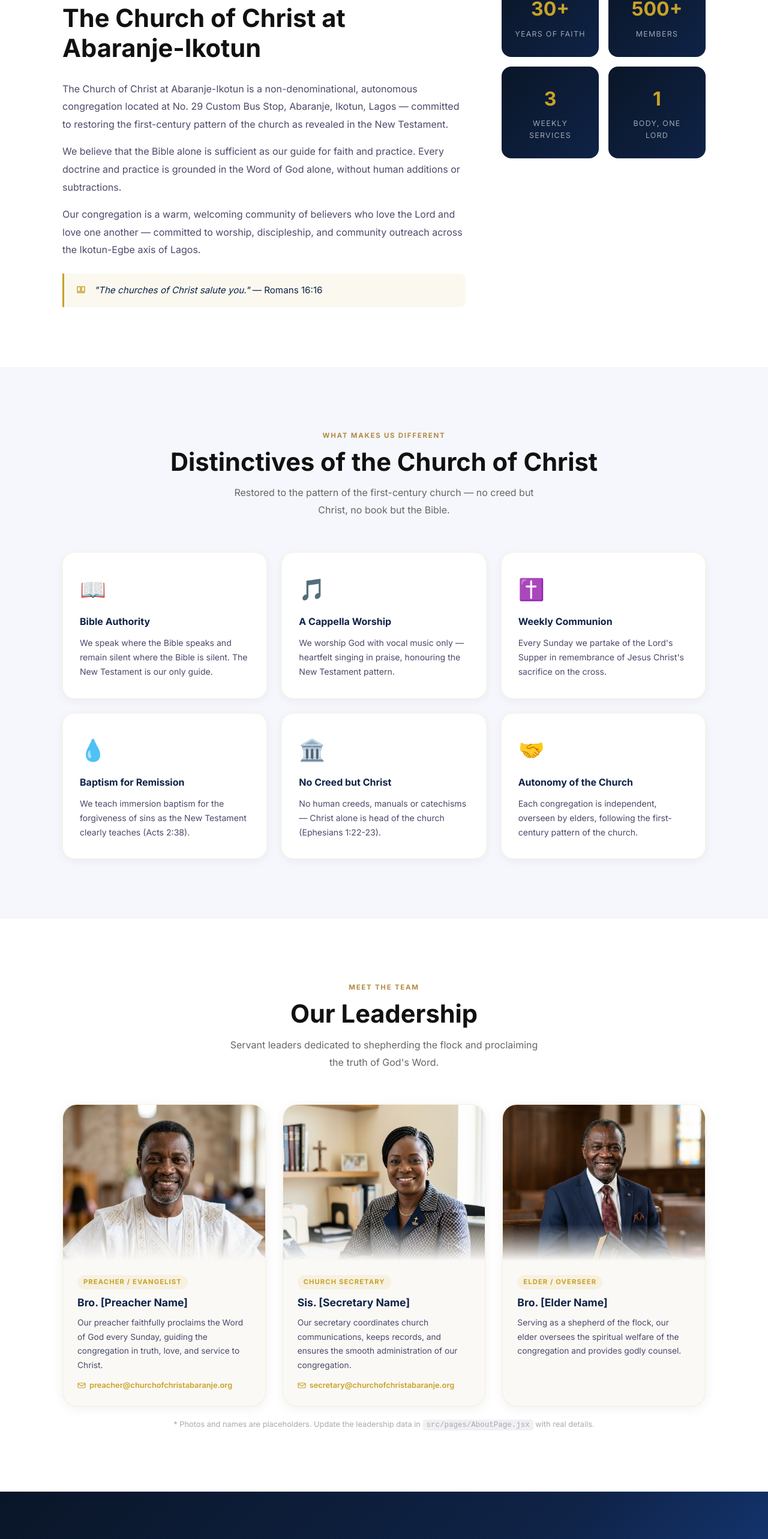
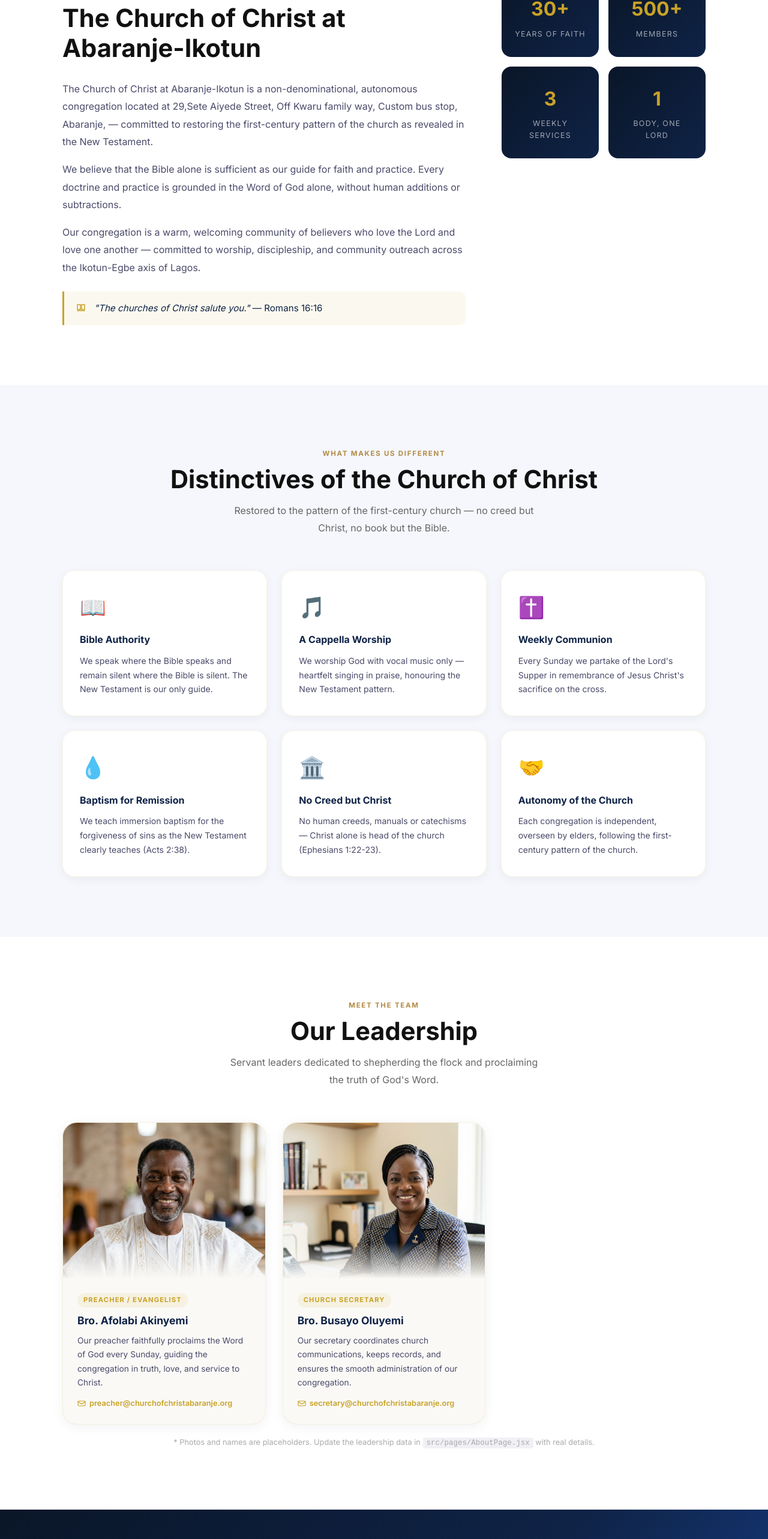
Before and after one commit to Sammione/cocabaranje, a React (Vite) app: page /about in a window 1280 px wide. Shown: the part 767-3333 px from the top of the page at 60% size. Built offline with nearby package versions, Linux system fonts and the light colour scheme.

Commit message:
Update address and leadership info

```diff
--- a/src/components/About.jsx
+++ b/src/components/About.jsx
@@ -62,7 +62,7 @@ export default function About() {
             speaks and remaining silent where the Bible is silent.
           </p>
           <p className={styles.desc}>
-            Located at No. 29 Custom Bus Stop, Abaranje, Ikotun, Lagos — we are
+            Located at 29,Sete Aiyede Street, Off Kwaru family way, Custom bus stop, Abaranje, — we are
             a welcoming community of believers committed to love, truth, and service.
           </p>
 
@@ -75,7 +75,7 @@ export default function About() {
             </div>
             <div>
               <p className={styles.locationTitle}>Our Location</p>
-              <p className={styles.locationAddr}>No. 29 Custom Bus Stop, Abaranje, Ikotun, Lagos</p>
+              <p className={styles.locationAddr}>29,Sete Aiyede Street, Off Kwaru family way, Custom bus stop, Abaranje,</p>
             </div>
           </div>
         </div>
--- a/src/pages/AboutPage.jsx
+++ b/src/pages/AboutPage.jsx
@@ -7,7 +7,7 @@ import styles from './AboutPage.module.css'
 const leadership = [
   {
     id: 'leader-preacher',
-    name: 'Bro. [Preacher Name]',
+    name: 'Bro. Afolabi Akinyemi',
     role: 'Preacher / Evangelist',
     photo: '/images/team/preacher.png',
     bio: 'Our preacher faithfully proclaims the Word of God every Sunday, guiding the congregation in truth, love, and service to Christ.',
@@ -15,19 +15,11 @@ const leadership = [
   },
   {
     id: 'leader-secretary',
-    name: 'Sis. [Secretary Name]',
+    name: 'Bro. Busayo Oluyemi',
     role: 'Church Secretary',
     photo: '/images/team/secretary.png',
     bio: 'Our secretary coordinates church communications, keeps records, and ensures the smooth administration of our congregation.',
     email: 'secretary@churchofchristabaranje.org',
-  },
-  {
-    id: 'leader-elder',
-    name: 'Bro. [Elder Name]',
-    role: 'Elder / Overseer',
-    photo: '/images/team/elder.png',
-    bio: 'Serving as a shepherd of the flock, our elder oversees the spiritual welfare of the congregation and provides godly counsel.',
-    email: '',
   },
 ]
 
@@ -83,7 +75,7 @@ export default function AboutPage() {
               <h2 className={styles.sectionTitle}>The Church of Christ at Abaranje-Ikotun</h2>
               <p>
                 The Church of Christ at Abaranje-Ikotun is a non-denominational, autonomous congregation
-                located at No. 29 Custom Bus Stop, Abaranje, Ikotun, Lagos — committed to restoring
+                located at 29,Sete Aiyede Street, Off Kwaru family way, Custom bus stop, Abaranje, — committed to restoring
                 the first-century pattern of the church as revealed in the New Testament.
               </p>
               <p>
@@ -194,7 +186,7 @@ export default function AboutPage() {
       <section className={styles.cta}>
         <div className={styles.ctaInner}>
           <h2>Come Worship With Us</h2>
-          <p>Every Sunday at 8:30 AM · No. 29 Custom Bus Stop, Abaranje, Ikotun, Lagos</p>
+          <p>Every Sunday at 8:30 AM · 29,Sete Aiyede Street, Off Kwaru family way, Custom bus stop, Abaranje,</p>
           <div className={styles.ctaBtns}>
             <Link to="/#contact" className={styles.ctaPrimary}>Get in Touch</Link>
             <Link to="/sermons" className={styles.ctaSecondary}>Watch Sermons</Link>
--- a/src/pages/LectureshipPage.jsx
+++ b/src/pages/LectureshipPage.jsx
@@ -5,7 +5,7 @@ import styles from './LectureshipPage.module.css'
 const EVENT = {
   theme: 'Transformed by Grace',
   date: 'August 14–16, 2025',
-  venue: 'No. 29 Custom Bus Stop, Abaranje, Ikotun, Lagos',
+  venue: '29,Sete Aiyede Street, Off Kwaru family way, Custom bus stop, Abaranje,',
   countdown: 'August 14, 2025',
 }
 
```
